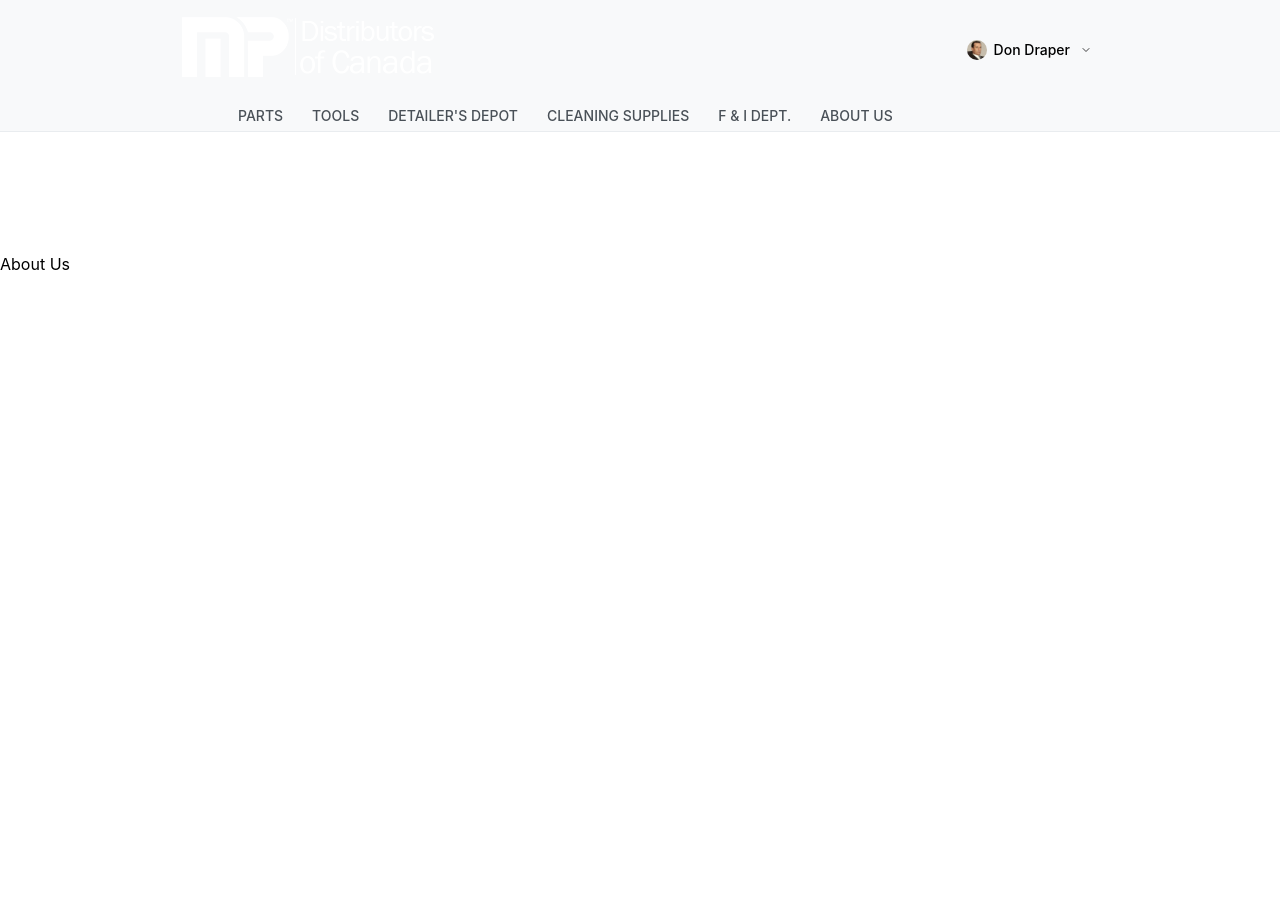
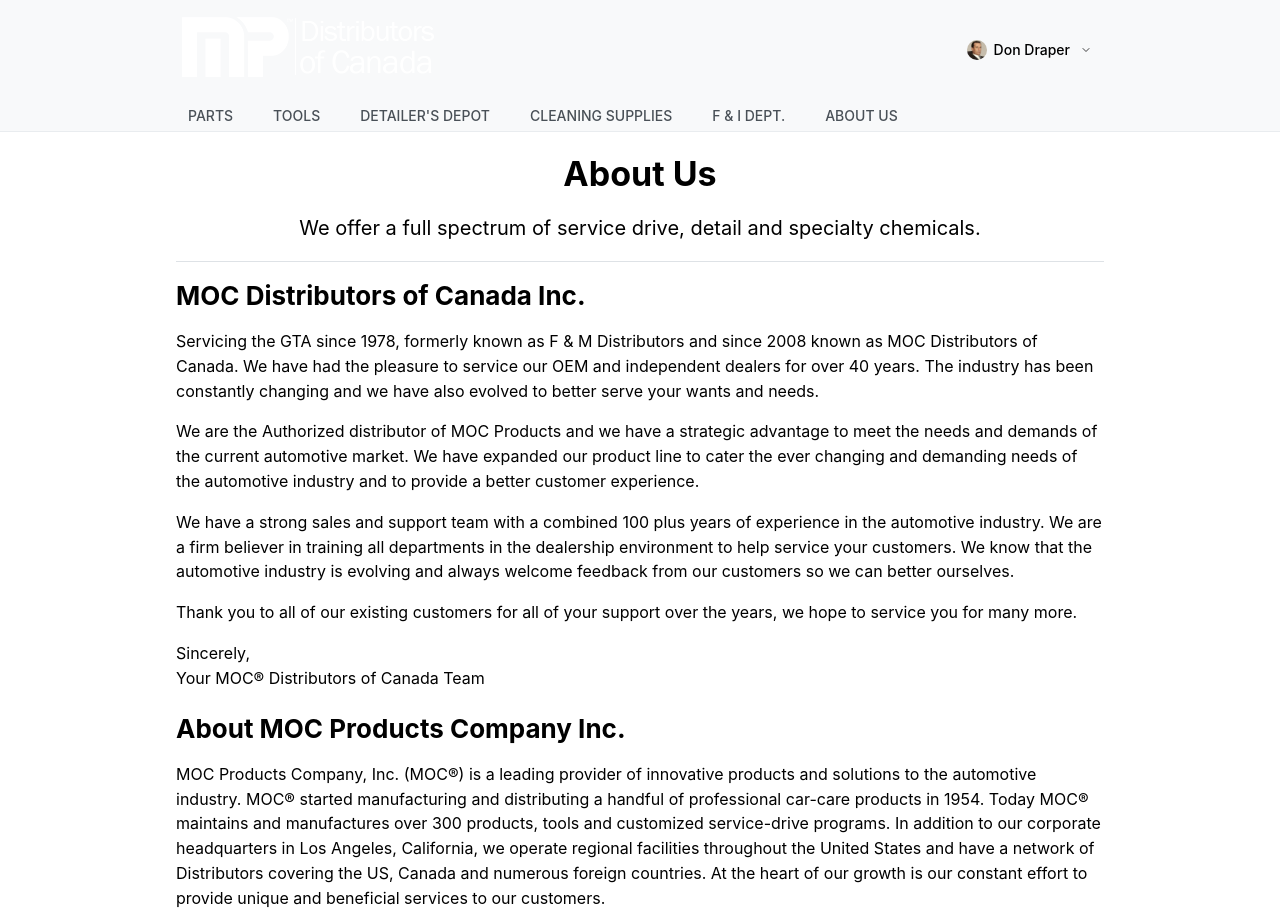
Before and after one commit to mantinedev/vite-template, a React (Vite) app: page /about in a window 1280 px wide. Before the commit the page ends 800 px from the top, so only its background shows below. Built offline with nearby package versions, Linux system fonts and the light colour scheme.

Commit message:
Added About Page

```diff
--- a/src/components/Header/Header.module.css
+++ b/src/components/Header/Header.module.css
@@ -2,7 +2,7 @@
     padding-top: var(--mantine-spacing-sm);
     background-color: light-dark(var(--mantine-color-gray-0), var(--mantine-color-dark-6));
     border-bottom: 1px solid light-dark(var(--mantine-color-gray-2), transparent);
-    margin-bottom: 120px;
+    margin-bottom: var(--mantine-spacing-lg);
   }
 
   .mainSection {
--- a/src/components/Header/Header.tsx
+++ b/src/components/Header/Header.tsx
@@ -120,7 +120,7 @@
         </Group>
       </Container>
       <Container>
-        <Group ml={50} gap={5} className={classes.links} visibleFrom="sm">
+        <Group gap='md' className={classes.links} visibleFrom="sm">
           {items}
         </Group>
       </Container>
--- a/src/pages/AboutUs.page.tsx
+++ b/src/pages/AboutUs.page.tsx
@@ -1,9 +1,46 @@
+import { Title, Text, Container, Group, Divider, Stack } from "@mantine/core";
 
 
 export function AboutUsPage() {
   return (
     <>
-      About Us
+      <Container size="md">
+        <Stack align="center">
+          <Title order={1}>About Us</Title>
+          <Text size="xl">We offer a full spectrum of service drive, detail and specialty chemicals.</Text>
+        </Stack>
+        <Divider my="md" />
+
+        <Stack justify="space-between" mb='lg'>
+          <Title order={2}>MOC Distributors of Canada Inc.</Title>
+          <Text size="md">
+            Servicing the GTA since 1978, formerly known as F & M Distributors and since 2008 known as MOC Distributors of Canada. We have had the pleasure to service our OEM and independent dealers for over 40 years. The industry has been constantly changing and we have also evolved to better serve your wants and needs.
+          </Text>
+          <Text size="md">
+            We are the Authorized distributor of MOC Products and we have a strategic advantage to meet the needs and demands of the current automotive market. We have expanded our product line to cater the ever changing and demanding needs of the automotive industry and to provide a better customer experience.
+          </Text>
+          <Text size="md">
+            We have a strong sales and support team with a combined 100 plus years of experience in the automotive industry. We are a firm believer in training all departments in the dealership environment to help service your customers. We know that the automotive industry is evolving and always welcome feedback from our customers so we can better ourselves.
+          </Text>
+          <Text size="md">
+            Thank you to all of our existing customers for all of your support over the years, we hope to service you for many more.
+          </Text>
+          <Stack gap='0px'>
+            <Text size="md">
+              Sincerely,
+            </Text>
+            <Text size="md">
+              Your MOC® Distributors of Canada Team
+            </Text>
+          </Stack>
+        </Stack>
+        <Stack justify="space-between">
+          <Title order={2}>About MOC Products Company Inc.</Title>
+          <Text size="md">
+            MOC Products Company, Inc. (MOC®) is a leading provider of innovative products and solutions to the automotive industry. MOC® started manufacturing and distributing a handful of professional car-care products in 1954. Today MOC® maintains and manufactures over 300 products, tools and customized service-drive programs. In addition to our corporate headquarters in Los Angeles, California, we operate regional facilities throughout the United States and have a network of Distributors covering the US, Canada and numerous foreign countries. At the heart of our growth is our constant effort to provide unique and beneficial services to our customers.
+          </Text>
+        </Stack>
+      </Container>
     </>
   );
 }
```
